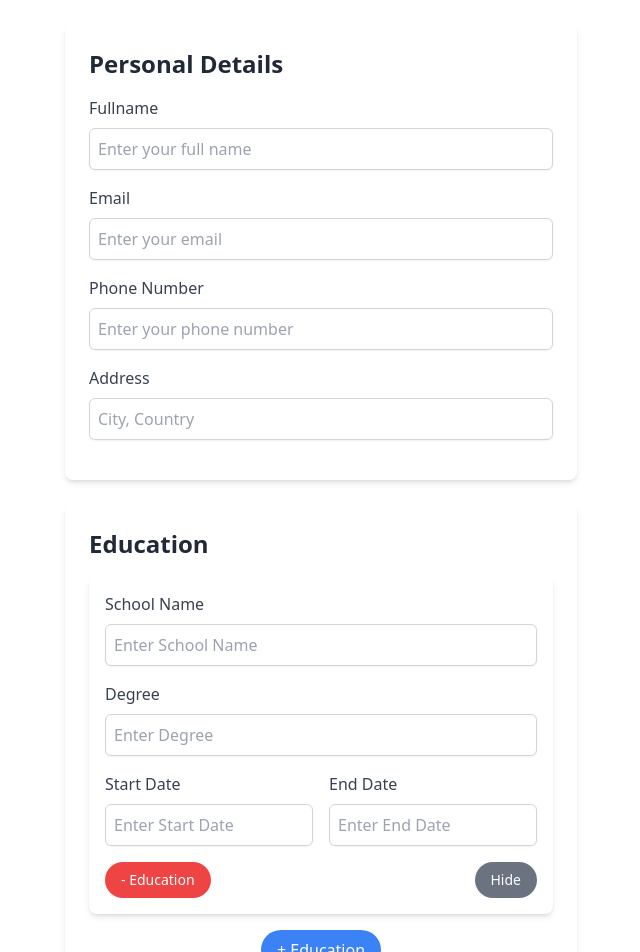
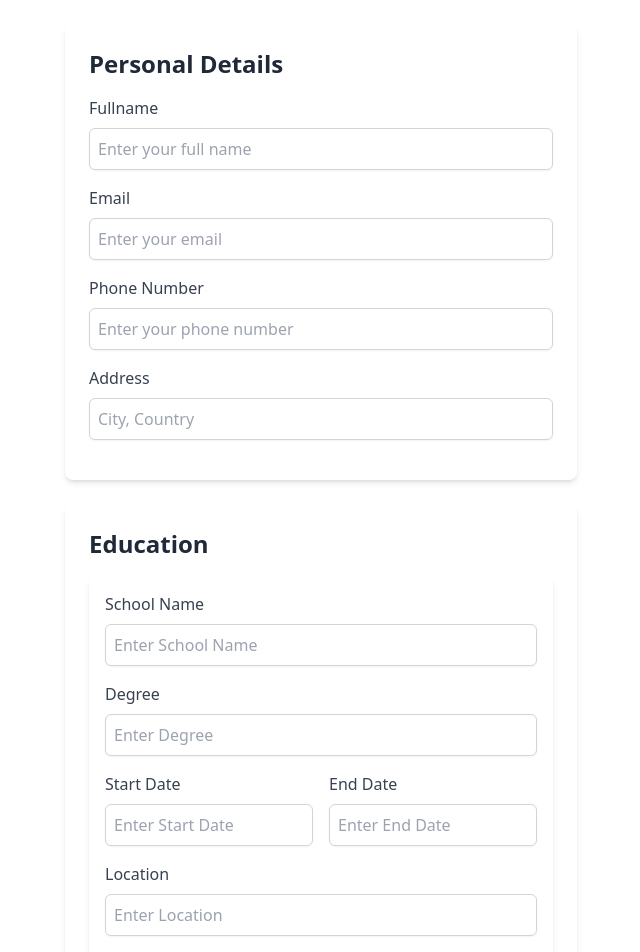
Before and after one commit to minhnguyen9702/odin-cv-builder, a React (Vite) app: page / in a window 1280 px wide. Shown: the top 952 px of the page, without its empty margins (319-959 px from the left). Built offline with nearby package versions, Linux system fonts and the light colour scheme.

Commit message:
add location input to education details

```diff
--- a/src/App.jsx
+++ b/src/App.jsx
@@ -18,7 +18,15 @@ function App() {
   };
 
   const [educationInfo, setEducationInfo] = useState([
-    { id: uuidv4(), school: "", degree: "", startDate: "", endDate: "", isShow: true },
+    {
+      id: uuidv4(),
+      school: "",
+      degree: "",
+      startDate: "",
+      endDate: "",
+      location: "",
+      isShow: true,
+    },
   ]);
 
   const addEducationInfo = () => {
@@ -30,6 +38,7 @@ function App() {
         degree: "",
         startDate: "",
         endDate: "",
+        location: "",
         isShow: true,
       },
     ]);
@@ -50,6 +59,7 @@ function App() {
 
   return (
     <>
+      <div>
         <DetailsWrapper header="Personal Details">
           <PersonalDetails
             personalInfo={personalInfo}
@@ -64,6 +74,7 @@ function App() {
             onRemove={removeEducation}
           />
         </DetailsWrapper>
+      </div>
     </>
   );
 }
--- a/src/EducationDetails.jsx
+++ b/src/EducationDetails.jsx
@@ -48,6 +48,14 @@ function EducationDetails({ educationInfo, onAdd, onChange, onRemove }) {
                 placeholder="Enter End Date"
               />
             </div>
+            <InputField
+              label="Location"
+              type="text"
+              name="location"
+              value={edu.location}
+              onChange={(e) => onChange(edu.id, e)}
+              placeholder="Enter Location"
+            />
             <div className="flex justify-between">
               <button
                 onClick={() => onRemove(edu.id)}
@@ -55,13 +63,26 @@ function EducationDetails({ educationInfo, onAdd, onChange, onRemove }) {
               >
                 - Education
               </button>
-              <button onClick={() => handleHide(edu.id)} className="px-4 py-2 text-sm bg-gray-500 text-white rounded-full hover:bg-gray-600">Hide</button>
+              <button
+                onClick={() => handleHide(edu.id)}
+                className="px-4 py-2 text-sm bg-gray-500 text-white rounded-full hover:bg-gray-600"
+              >
+                Hide
+              </button>
             </div>
           </div>
         ) : (
-          <div key={edu.id} className="flex justify-between p-4 bg-white rounded-lg shadow-md mb-4">
+          <div
+            key={edu.id}
+            className="flex justify-between p-4 bg-white rounded-lg shadow-md mb-4"
+          >
             <div className="text-gray-700">{edu.school}</div>
-            <button onClick={() => handleShow(edu.id)} className="px-4 py-2 text-sm bg-gray-500 text-white rounded-full hover:bg-gray-600">Show</button>
+            <button
+              onClick={() => handleShow(edu.id)}
+              className="px-4 py-2 text-sm bg-gray-500 text-white rounded-full hover:bg-gray-600"
+            >
+              Show
+            </button>
           </div>
         )
       )}
@@ -83,6 +104,7 @@ EducationDetails.propTypes = {
       degree: PropTypes.string,
       startDate: PropTypes.string,
       endDate: PropTypes.string,
+      location: PropTypes.string,
       isShow: PropTypes.bool,
     })
   ).isRequired,
```
Also changed, not shown: src/components/InputField.jsx (line endings or trailing spaces). Lines whose indentation alone changed are shown as unchanged.
